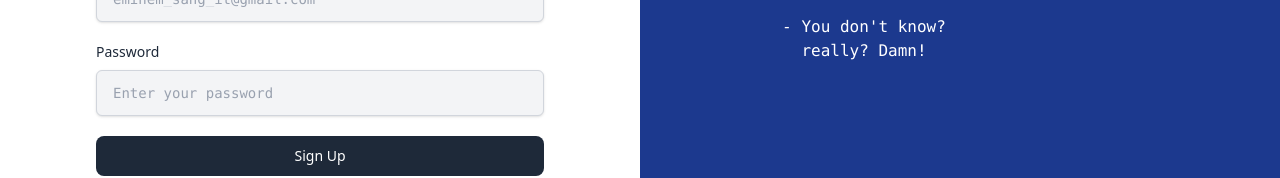
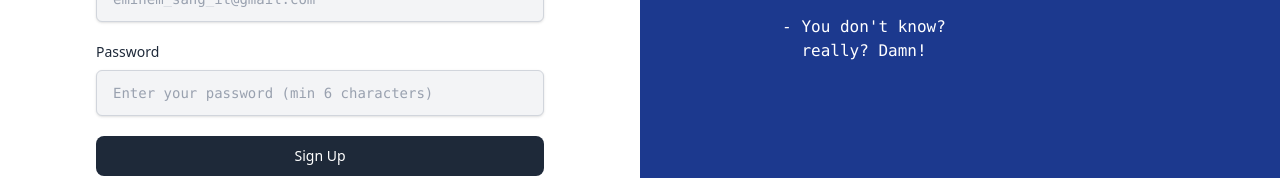
Before and after one commit to rjskomal/Medium, a React (Vite) app in the folder frontend/: page / in a window 1280 px wide. Shown: the part 427-605 px from the top of the page. Built offline with nearby package versions, Linux system fonts and the light colour scheme.

Commit message:
changes made to FE

```diff
--- a/frontend/src/components/Auth.tsx
+++ b/frontend/src/components/Auth.tsx
@@ -71,7 +71,7 @@ export const Auth = ({ type }: { type: "signup" | "signin" }) => {
         <LabelledInput
           label="Password"
           type="password"
-          placeholder="Enter your password"
+          placeholder="Enter your password (min 6 characters)"
           onChange={(e) => {
             setPostInputs((c) => ({
               ...c,
```
